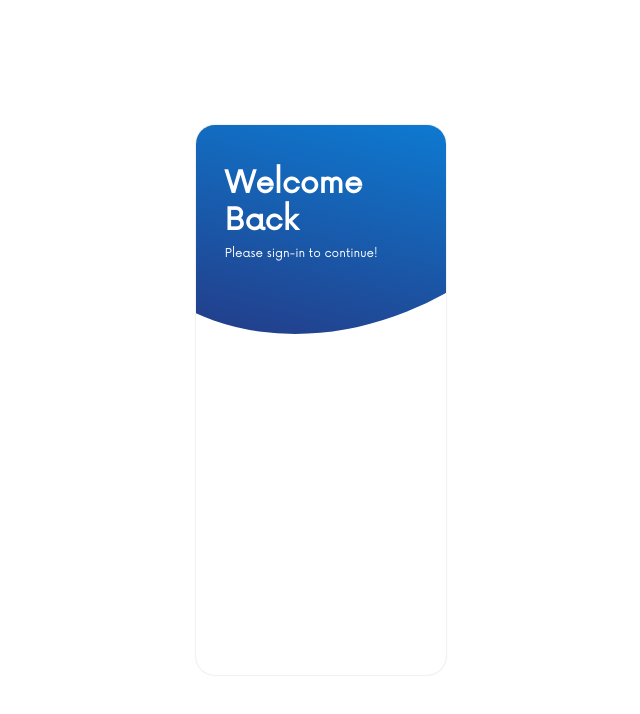
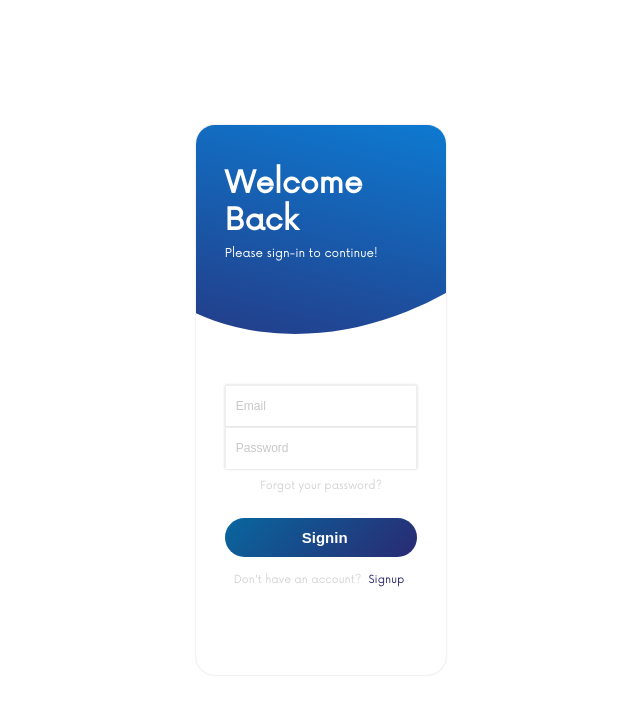
Before and after one commit to mhaji007/React-Login-Form, a React (Create React App) app: page / in a window 1280 px wide. Shown: the top 714 px of the page, without its empty margins (319-959 px from the left). Built offline with nearby package versions, Linux system fonts and the light colour scheme.

Commit message:
Set up login form. Add marginer utility

```diff
--- a/src/components/accountBox/common.js
+++ b/src/components/accountBox/common.js
@@ -18,6 +18,7 @@ export const FormContainer = styled.form`
 
 
 export const MutedLink = styled.a`
+  z-index: 11;
   font-size: 11px;
   color: rgba(200, 200, 200, 0.8);
   font-weight: 500;
@@ -26,6 +27,7 @@ export const MutedLink = styled.a`
 
 
 export const BoldLink = styled.a`
+  z-index: 11;
   font-size: 11px;
   color: #2a2a72;
   font-weight: 500;
@@ -35,13 +37,15 @@ export const BoldLink = styled.a`
 
 
 export const Input = styled.input`
+z-index: 11;
   width: 100%;
   height: 42px;
   outline: none;
   border: 1px solid rgba(200, 200, 200, 0.3);
   padding: 0px 10px;
   border-bottom: 1.4px solid transparent;
-  transition: all 200ms ease-in-out;
+  transition: all 300ms ease-in-out;
+  transform-origin:left;
   font-size: 12px;
   &::placeholder {
     color: rgba(200, 200, 200, 1);
@@ -56,6 +60,7 @@ export const Input = styled.input`
 `;
 
 export const SubmitButton = styled.button`
+z-index:11;
   width: 100%;
   padding: 11px 40%;
   color: #fff;
@@ -65,8 +70,11 @@ export const SubmitButton = styled.button`
   border-radius: 100px 100px 100px 100px;
   cursor: pointer;
   transition: all, 240ms ease-in-out;
-  background-color: #2a2a72;
-  background-image: linear-gradient(315deg, #2a2a72 0%, #009ffd 74%);
+background-color: #2a2a72;
+    background-image: linear-gradient(
+315deg
+,#2a2a72 0%,#08679f);
+
   &:hover {
     filter: brightness(1.03);
   }
--- a/src/components/accountBox/index.js
+++ b/src/components/accountBox/index.js
@@ -1,4 +1,5 @@
 import React from "react";
+import { LoginForm } from "./loginForm";
 
 import styled from "styled-components";
 
@@ -68,6 +69,13 @@ const SmallText = styled.h5`
   margin-top: 7px;
 `;
 
+const InnerContainer = styled.div`
+  width: 100%;
+  display: flex;
+  flex-direction: column;
+  padding: 0 1.8em;
+`;
+
 export function AccountBox(props) {
   return (
     <BoxContainer>
@@ -79,6 +87,9 @@ export function AccountBox(props) {
           <SmallText>Please sign-in to continue!</SmallText>
         </HeaderContainer>
       </TopContainer>
+      <InnerContainer>
+        <LoginForm/>
+      </InnerContainer>
     </BoxContainer>
   );
 }
--- a/src/components/accountBox/loginForm.js
+++ b/src/components/accountBox/loginForm.js
@@ -0,0 +1,35 @@
+import React, { useContext } from "react";
+import {
+  BoldLink,
+  BoxContainer,
+  FormContainer,
+  Input,
+  MutedLink,
+  SubmitButton,
+} from "./common";
+import { Marginer } from "../marginer";
+// import { AccountContext } from "./accountContext";
+
+export function LoginForm(props) {
+  // const { switchToSignup } = useContext(AccountContext);
+
+  return (
+    <BoxContainer>
+      <FormContainer>
+        <Input type="email" placeholder="Email"  />
+        <Input type="password" placeholder="Password" />
+      </FormContainer>
+      <Marginer direction="vertical" margin={10} />
+      <MutedLink href="#">Forgot your password?</MutedLink>
+      <Marginer direction="vertical" margin="1.6em" />
+      <SubmitButton type="submit">Signin</SubmitButton>
+      <Marginer direction="vertical" margin="1em" />
+      <MutedLink href="#">
+        Don't have an account?{" "}
+        <BoldLink href="#">
+          Signup
+        </BoldLink>
+      </MutedLink>
+    </BoxContainer>
+  );
+}
--- /dev/null
+++ b/src/components/marginer/index.js
@@ -0,0 +1,29 @@
+import React from "react";
+import styled from "styled-components";
+
+const HorizontalMargin = styled.span`
+  display: flex;
+  width: ${({ margin }) =>
+    typeof margin === "string" ? margin : `${margin}px`};
+`;
+
+const VerticalMargin = styled.span`
+  display: flex;
+  height: ${({ margin }) =>
+    typeof margin === "string" ? margin : `${margin}px`};
+`;
+
+function Marginer(props) {
+  const { direction } = props;
+
+  if (direction === "horizontal") return <HorizontalMargin {...props} />;
+  else {
+    return <VerticalMargin {...props} />;
+  }
+}
+
+Marginer.defaultProps = {
+  direction: "horizontal",
+};
+
+export { Marginer };
```
